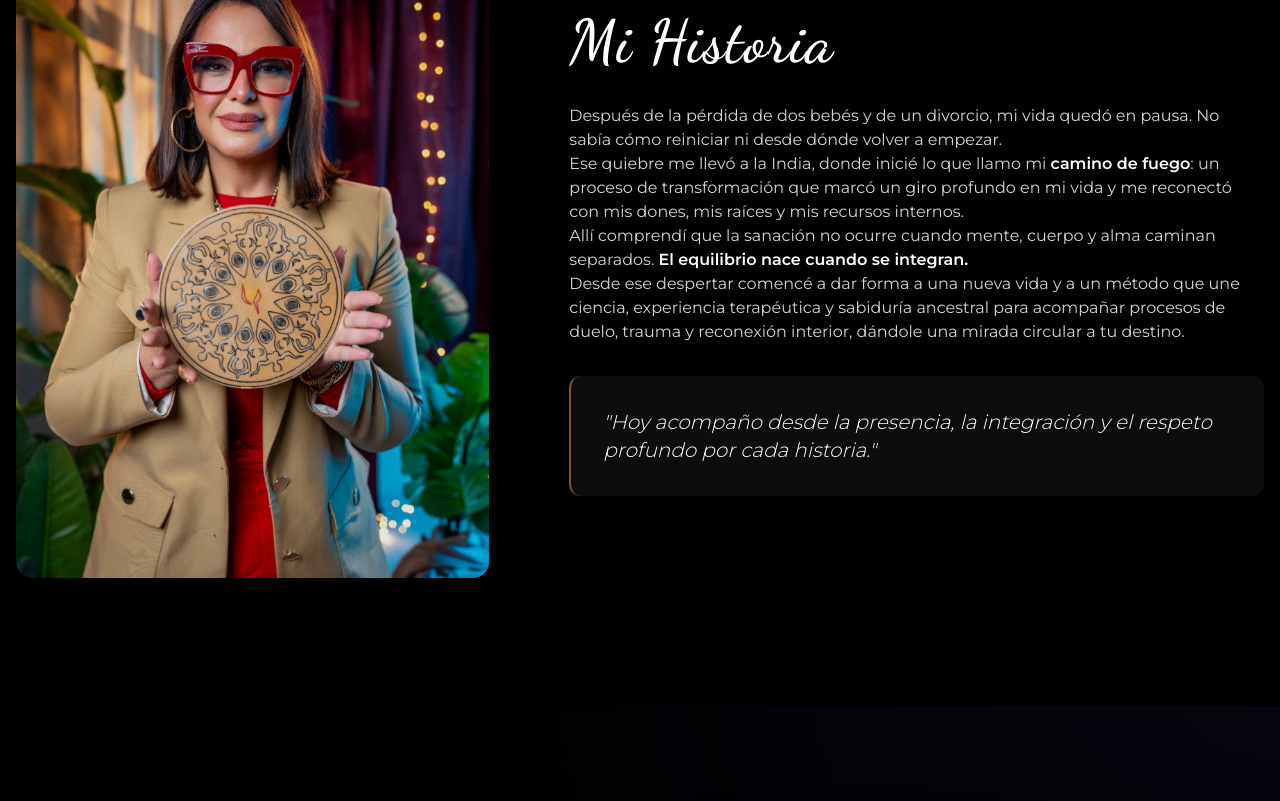
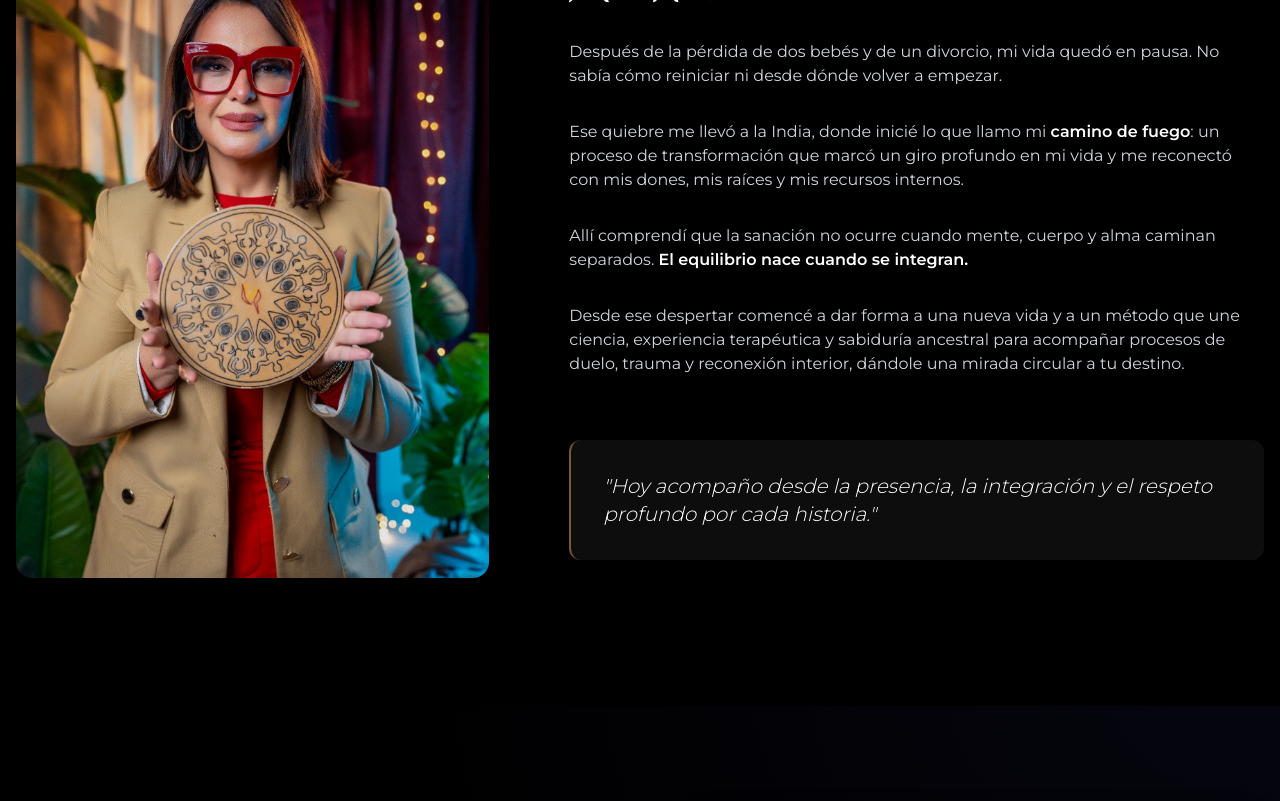
Before and after one commit to yelitzerangeloficialweb-max/yelitze-rangel-web, a Next.js app: page /sobre-mi in a window 1280 px wide. Shown: the part 1780-2581 px from the top of the page. Built offline with nearby package versions, Linux system fonts and the light colour scheme; a web font is replaced by a local one.

Commit message:
fix: add paragraph spacing to story section

```diff
--- a/app/(website)/(routes)/sobre-mi/page.tsx
+++ b/app/(website)/(routes)/sobre-mi/page.tsx
@@ -107,16 +107,16 @@ export default function AboutPage() {
                             Mi Historia
                         </h2>
                         <div className="prose prose-lg text-gray-300">
-                            <p>
+                            <p className="mb-8">
                                 Después de la pérdida de dos bebés y de un divorcio, mi vida quedó en pausa. No sabía cómo reiniciar ni desde dónde volver a empezar.
                             </p>
-                            <p>
+                            <p className="mb-8">
                                 Ese quiebre me llevó a la India, donde inicié lo que llamo mi <strong className="text-white">camino de fuego</strong>: un proceso de transformación que marcó un giro profundo en mi vida y me reconectó con mis dones, mis raíces y mis recursos internos.
                             </p>
-                            <p>
+                            <p className="mb-8">
                                 Allí comprendí que la sanación no ocurre cuando mente, cuerpo y alma caminan separados. <strong className="text-white">El equilibrio nace cuando se integran.</strong>
                             </p>
-                            <p>
+                            <p className="mb-8">
                                 Desde ese despertar comencé a dar forma a una nueva vida y a un método que une ciencia, experiencia terapéutica y sabiduría ancestral para acompañar procesos de duelo, trauma y reconexión interior, dándole una mirada circular a tu destino.
                             </p>
                         </div>
```
